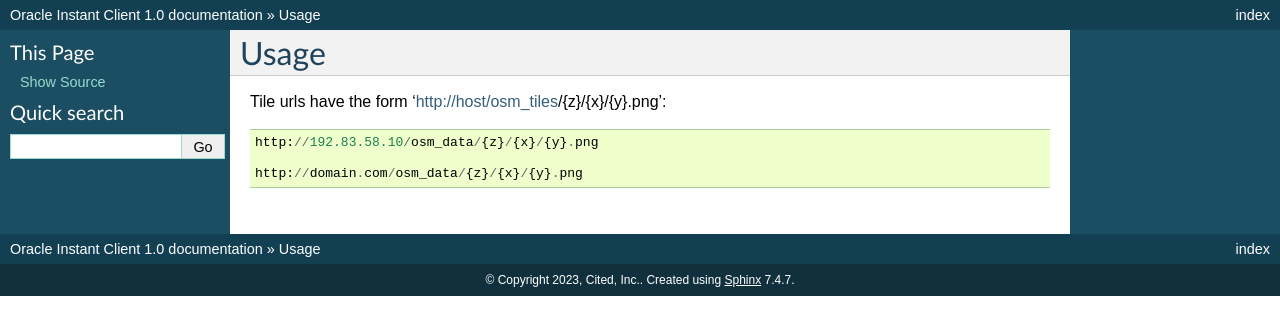
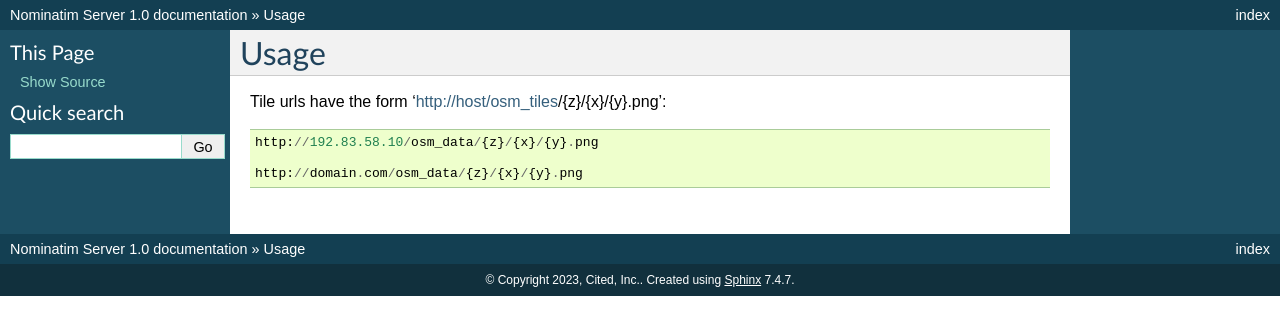
Before and after one commit to cited/Oracle-Instant-Client, a Sphinx documentation site: the page built from docs/usage.rst, in a window 1280 px wide. Shown: the top 335 px of the page. Built offline with Sphinx 7.4.7, drawn with Linux system fonts in a browser that asks for light colours; pages that are not in the unit, such as notebooks, are missing from menus; some of the changed lines change nothing that is shown.

Commit message:
Update conf.py

```diff
--- a/docs/conf.py
+++ b/docs/conf.py
@@ -43,7 +43,7 @@
 master_doc = 'index'
 
 # General information about the project.
-project = u'Oracle Instant Client'
+project = u'Nominatim Server'
 copyright = u'2023, Cited, Inc.'
 
 # The version info for the project you're documenting, acts as replacement for
@@ -226,7 +226,7 @@
 # One entry per manual page. List of tuples
 # (source start file, name, description, authors, manual section).
 man_pages = [
-    ('index', 'readthedocstemplate', u'Read the Docs Template Documentation',
+    ('index', 'OpenNameSearch', u'OpenNameSearch',
      [u'Read the Docs'], 1)
 ]
 
@@ -240,8 +240,8 @@
 # (source start file, target name, title, author,
 #  dir menu entry, description, category)
 texinfo_documents = [
-  ('index', 'ReadtheDocsTemplate', u'Read the Docs Template Documentation',
-   u'Read the Docs', 'ReadtheDocsTemplate', 'One line description of project.',
+  ('index', 'OpenNameSearch', u'OpenNameSearch',
+   u'OpenNameSearch', 'OpenNameSearch', 'OpenNameSearch.',
    'Miscellaneous'),
 ]
 
```
